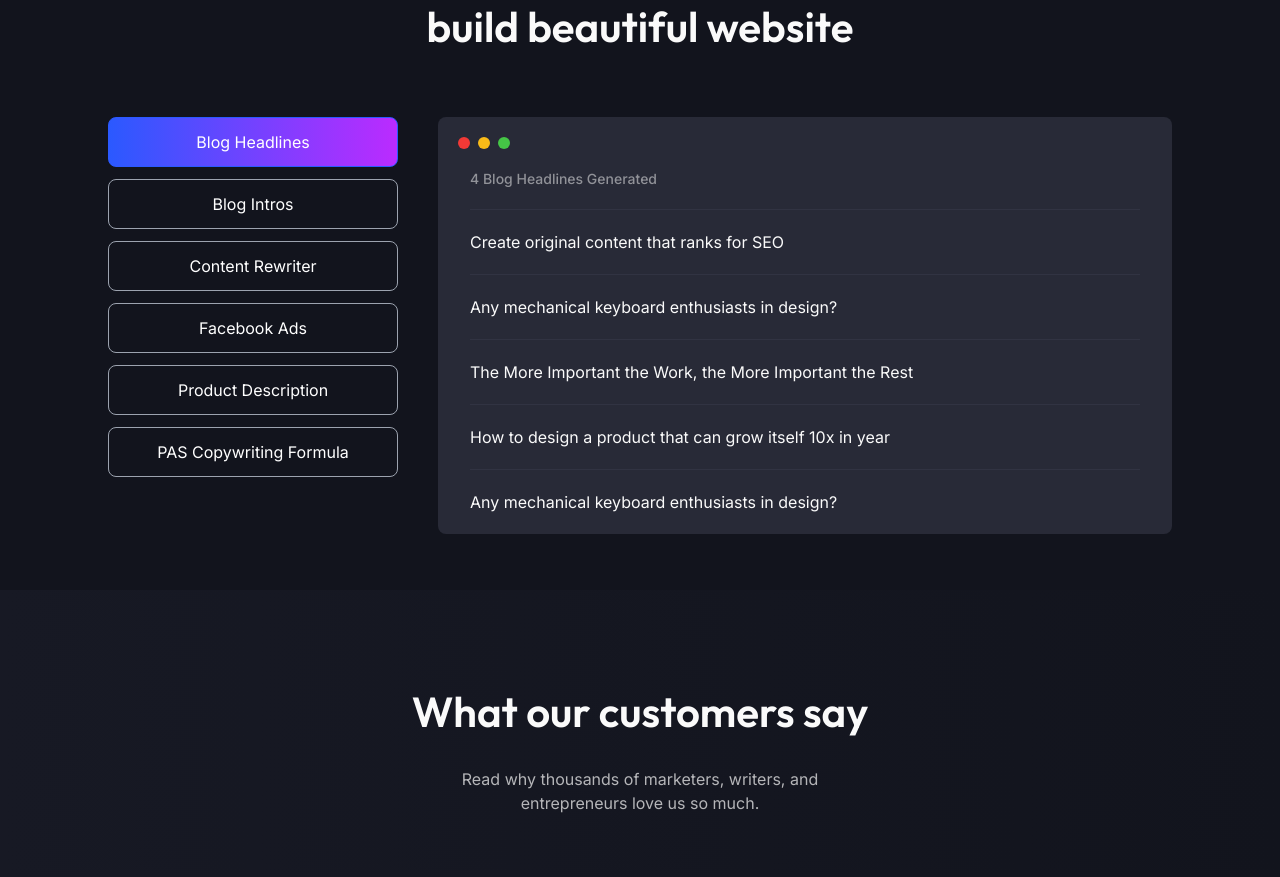
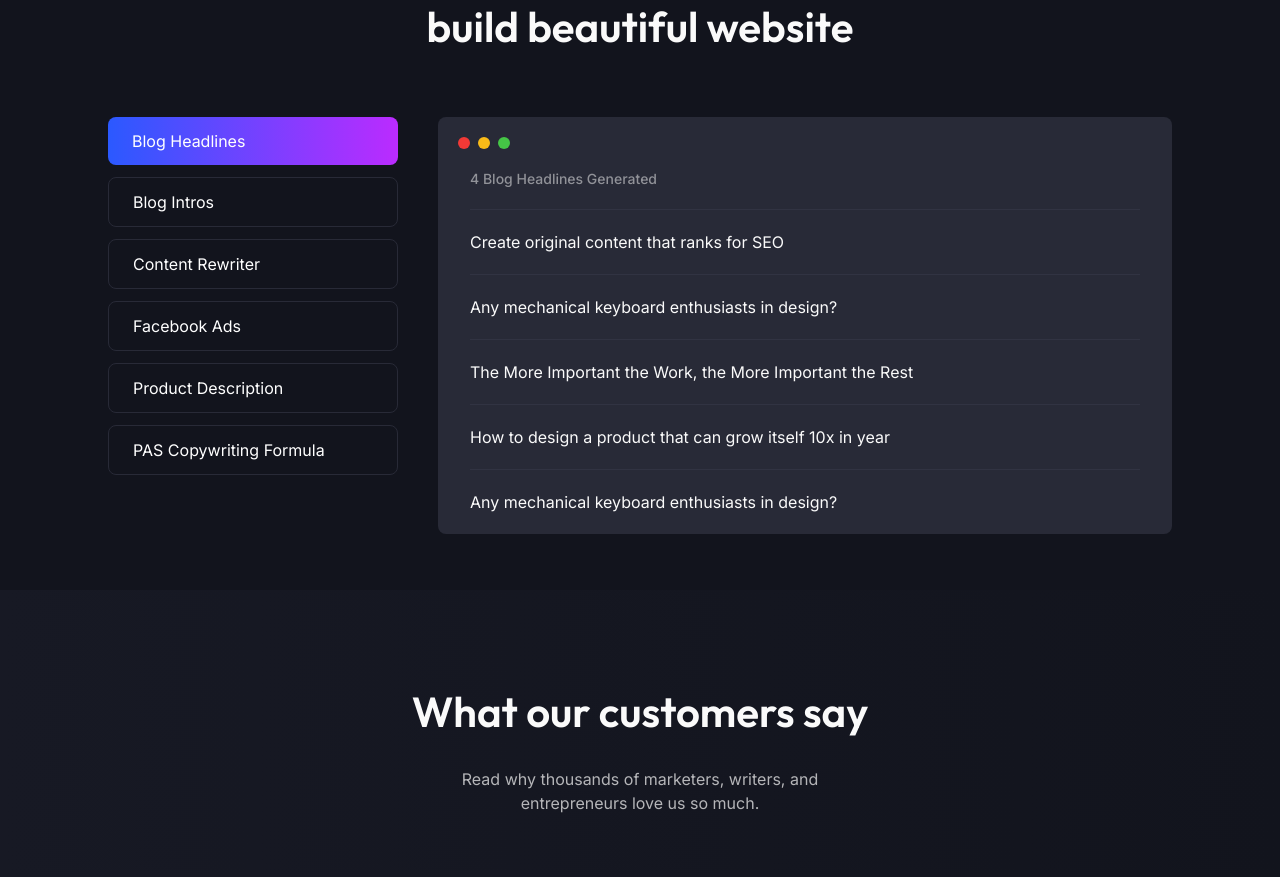
Before and after one commit to cssmh/hotch-potch-home, a Next.js app: page / in a window 1280 px wide. Shown: the part 2945-3822 px from the top of the page. Built offline with nearby package versions, Linux system fonts and the light colour scheme.

Commit message:
Mixland button left issue removing custom button

```diff
--- a/src/components/MixlandBtn.tsx
+++ b/src/components/MixlandBtn.tsx
@@ -1,6 +1,5 @@
 import { misLandBtnData } from "@/data";
 import Link from "next/link";
-import CustomButton from "./ui/CustomButton";
 
 export default function MislandBtn() {
   return (
@@ -8,15 +7,15 @@ export default function MislandBtn() {
       {misLandBtnData.map((btn, idx) => (
         <div key={idx} className="w-[290px] md:max-w-[302px]">
           <Link href={btn.link}>
-            <CustomButton
-              textLabel={btn.label}
-              btnBgColor={idx === 0 ? "primary-gradient" : "bg-transparent"}
-              borderColor={
+            <div
+              className={`rounded-lg cursor-pointer relative flex justify-start items-center px-6 py-3 ${
                 idx === 0
-                  ? "border border-gradient"
-                  : "border border-gray-400 hover:border-accent transition-all duration-700 ease-in"
-              }
-            />
+                  ? "bg-gradient-to-r from-gradient to-gradient-foreground"
+                  : "bg-transparent border border-[#282a37] hover:border-accent transition-all duration-700 ease-in"
+              }`}
+            >
+              <span className="text-white">{btn.label}</span>
+            </div>
           </Link>
         </div>
       ))}
```
